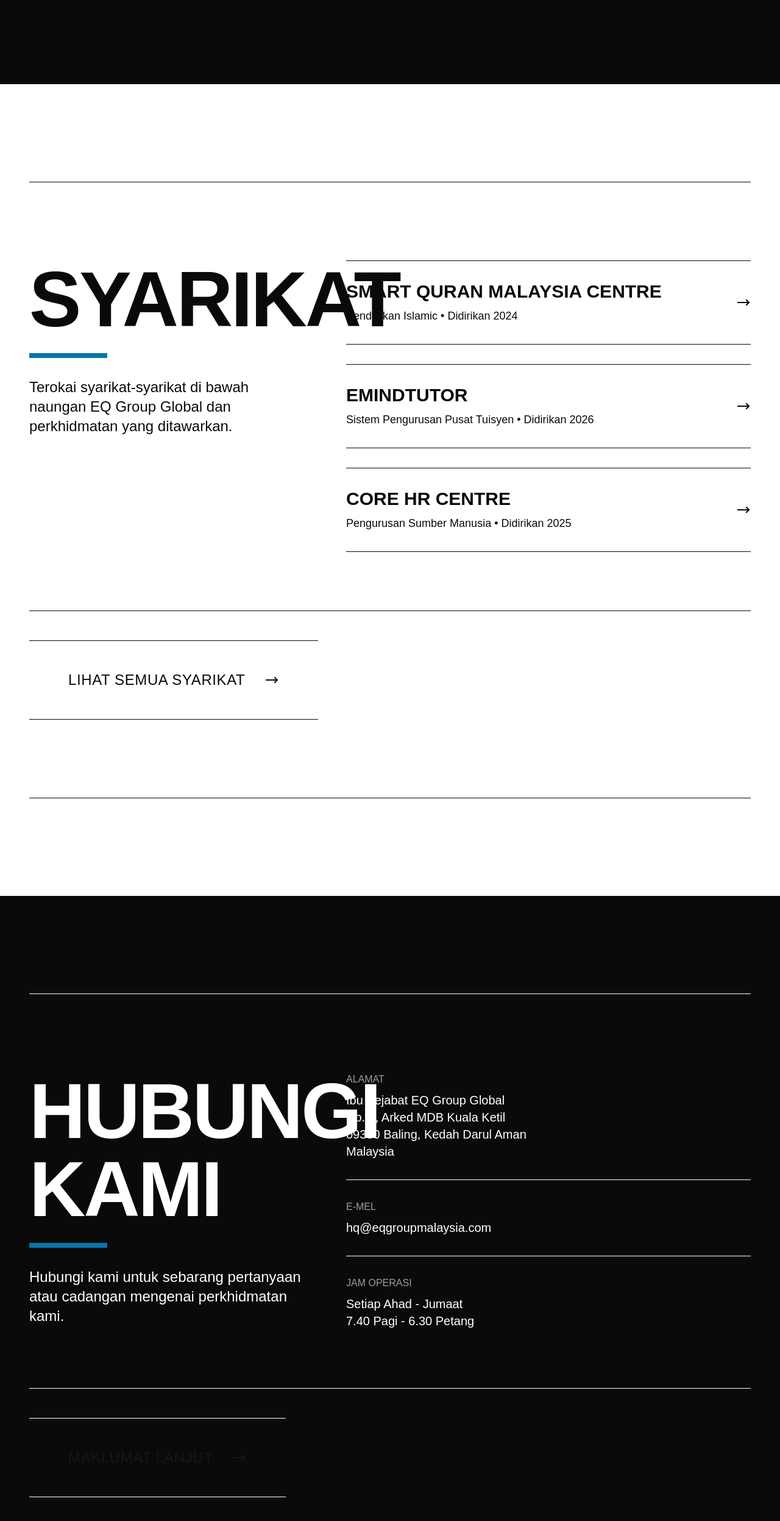
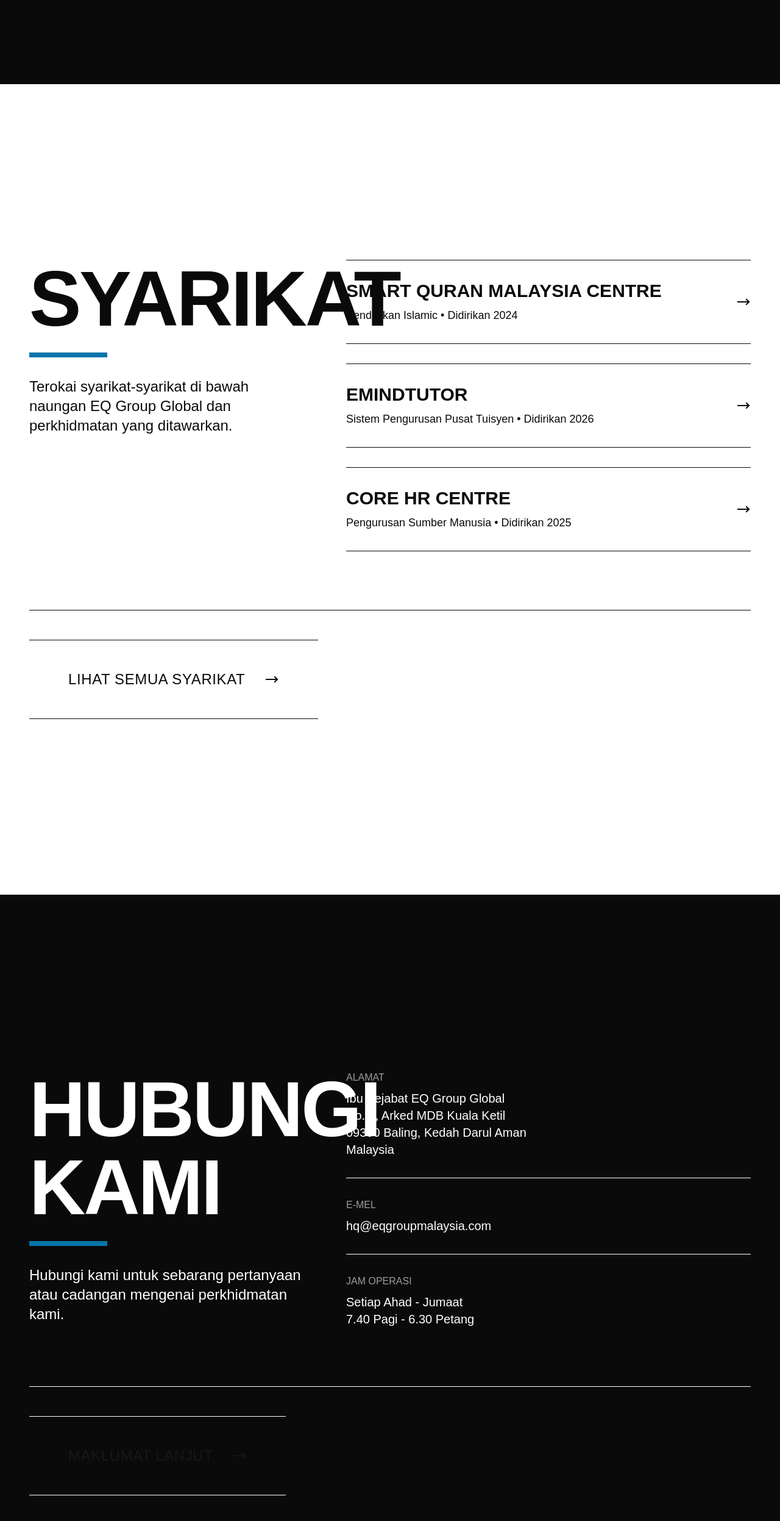
Before and after one commit to DrRhea/eqgroup, a Next.js app: page / in a window 1280 px wide. Shown: the part 3005-5499 px from the top of the page at 61% size. Built offline with nearby package versions, Linux system fonts and the light colour scheme; a web font is replaced by a local one.

Commit message:
Remove top and bottom dividers from Syarikat and Hubungi Kami sections on home page

```diff
--- a/src/app/page.js
+++ b/src/app/page.js
@@ -208,7 +208,7 @@
             variants={staggerContainer}
             className="w-full"
           >
-            <div className="border-t border-b border-[#0a0a0a]">
+            <div>
               <div className="py-24 lg:py-32 space-y-24">
                 <div className="grid grid-cols-1 lg:grid-cols-12 gap-8 lg:gap-16">
                   <motion.div
@@ -306,7 +306,7 @@
             variants={staggerContainer}
             className="w-full"
           >
-            <div className="border-t border-b border-white">
+            <div>
               <div className="py-24 lg:py-32 space-y-24">
                 <div className="grid grid-cols-1 lg:grid-cols-12 gap-8 lg:gap-16">
                   <motion.div
```
